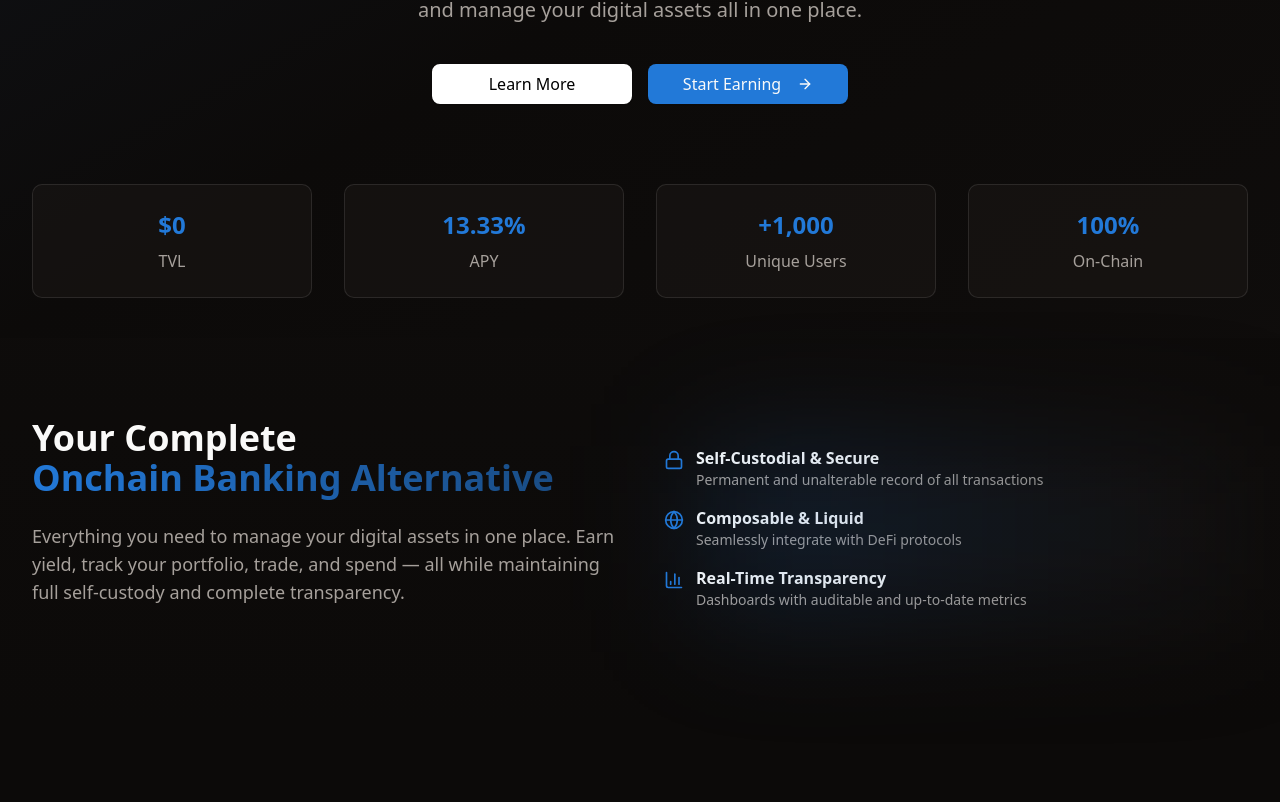
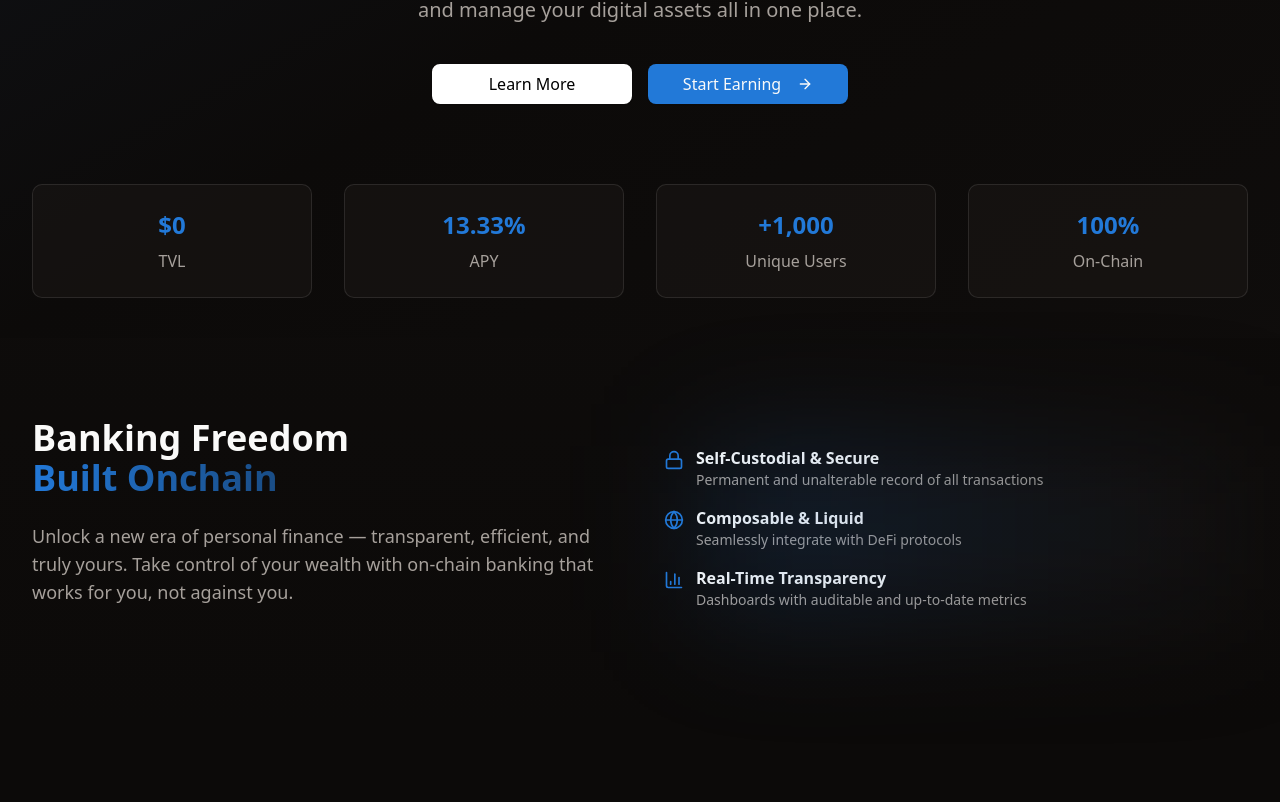
Before and after one commit to Salvador-Martinez-Gutierrez/HBANK, a Next.js app: page / in a window 1280 px wide. Shown: the part 384-1186 px from the top of the page. Built offline with nearby package versions, Linux system fonts and the light colour scheme; no server answers.

Commit message:
fix: landing page description

```diff
--- a/src/app/page.tsx
+++ b/src/app/page.tsx
@@ -141,19 +141,14 @@ export default function Home() {
                         <div className='grid items-center gap-12 lg:grid-cols-2'>
                             <div>
                                 <h2 className='mb-6 text-3xl font-bold sm:text-4xl'>
-                                    Your Complete
+                                    Banking Freedom
                                     <br />
                                     <span className='bg-gradient-to-r from-primary to-primary/60 bg-clip-text text-transparent'>
-                                        Onchain Banking Alternative
+                                      Built Onchain
                                     </span>
                                 </h2>
                                 <p className='mb-8 text-lg text-muted-foreground'>
-                                    Everything you need to manage your digital
-                                    assets in one place. Earn yield, track your
-                                    portfolio, trade, and spend — all while
-                                    maintaining full self-custody and complete
-                                    transparency.
-                                </p>
+                                  Unlock a new era of personal finance — transparent, efficient, and truly yours. Take control of your wealth with on-chain banking that works for you, not against you.                                </p>
                             </div>
                             <div className='relative'>
                                 <div className='absolute inset-0 bg-gradient-to-r from-primary/20 to-secondary/20 blur-3xl ml-10' />
```
